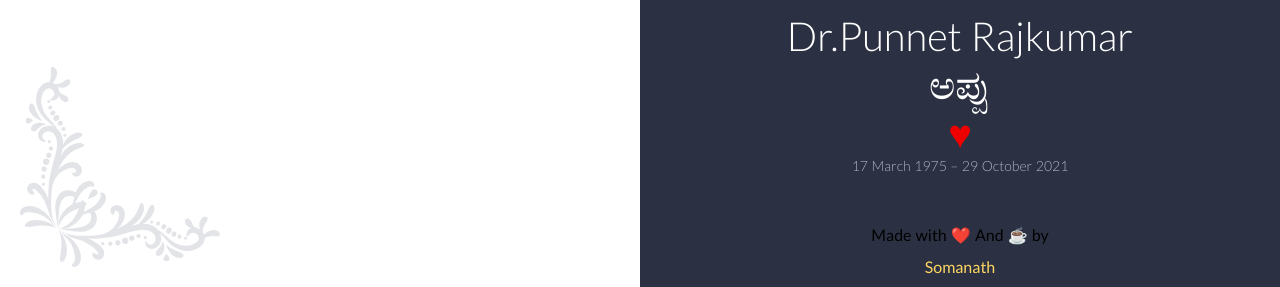
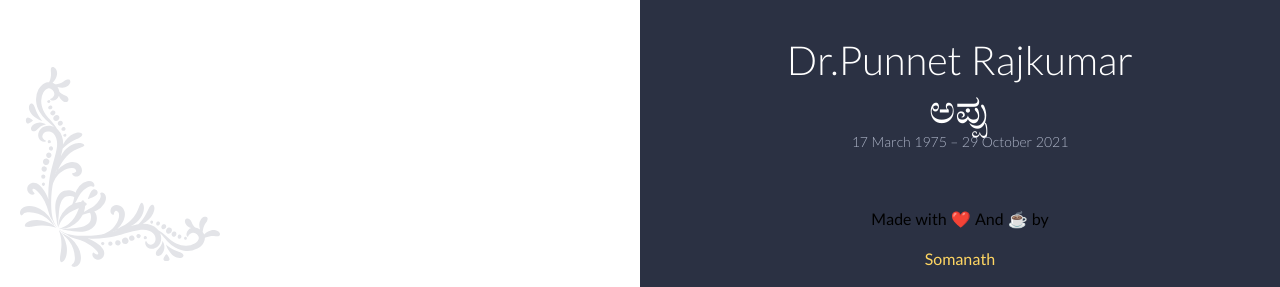
Before and after one commit to somuappu75/tribute, a plain HTML site: page index.html in a window 1280 px wide. Shown: the part 513-800 px from the top of the page. Drawn offline with Linux system fonts and the light colour scheme; a script that the page names is missing.

Commit message:
Update index.html

```diff
--- a/index.html
+++ b/index.html
@@ -420,7 +420,7 @@ a:hover {
                     <div class="section tribute">
                         <h1 class="title">In Loving Memory </h1> <img height="292" src="images/Puneetfront.jpg" alt="In loving memory">
                         <div class="subtitle">
-                            <div class="name">Dr.Punnet Rajkumar<br>ಅಪ್ಪು<br><p class="heart">&#x2665;</p></div>17 March 1975 – 29 October 2021<br></div>
+                            <div class="name">Dr.Punnet Rajkumar<br>ಅಪ್ಪು<br></div>17 March 1975 – 29 October 2021<br></div>
 						Made with ❤️ And ☕ by<a href="html_images.asp" target="_blank">Somanath</a>
 
                     </div>
```
